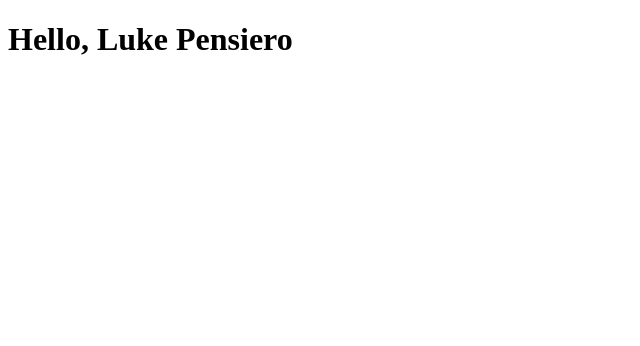
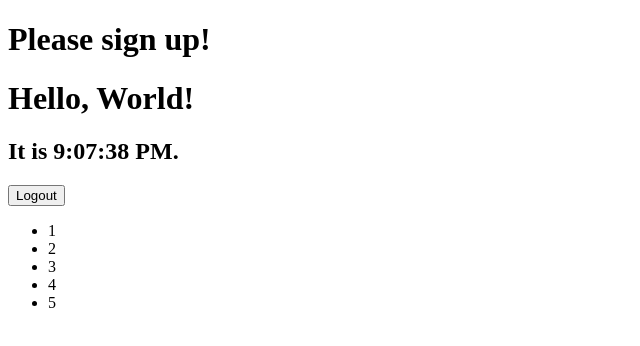
Before and after one commit to VonCrab/VonCrab.github.io, a React app: page / in a window 1280 px wide. Shown: the whole page, without its empty margins (0-640 px from the left). Built offline with nearby package versions, Linux system fonts and the light colour scheme.

Commit message:
more react

```diff
--- a/index.html
+++ b/index.html
@@ -10,5 +10,5 @@
 <body>
  <div id="app"></div>
 </body>
-<script src="./dist/bundle.js"></script>
+<script src="./dist/app.bundle.js"></script>
 </html>
--- a/package.json
+++ b/package.json
@@ -16,6 +16,7 @@
     "babel-loader": "^7.1.2",
     "babel-preset-env": "^1.6.1",
     "babel-preset-react": "^6.24.1",
+    "clean-webpack-plugin": "^0.1.17",
     "webpack": "^3.8.1"
   },
   "scripts": {
--- /dev/null
+++ b/src/lists.js
@@ -0,0 +1,22 @@
+import React from 'react'
+
+function ListItem (props) {
+  return (
+    <li>{props.value}</li>
+  )
+}
+
+function NumberList (props) {
+  const numbers = props.numbers
+  const listItems = numbers.map((number) =>
+    <ListItem key={numbers.toString()}
+      value={number} />
+  )
+  return (
+    <ul>{listItems}</ul>
+  )
+}
+
+export {
+  NumberList
+}
--- a/src/main.js
+++ b/src/main.js
@@ -1,22 +1,131 @@
 import React from 'react'
 import ReactDOM from 'react-dom'
 
-function formatName (user) {
-  return `${user.firstName} ${user.lastName}`
+import { NumberList } from './lists.js'
+
+class Clock extends React.Component {
+  constructor (props) {
+    super(props)
+    this.state = {date: new Date()}
+  }
+
+  componentDidMount () {
+    this.timerID = setInterval(
+      () => this.tick(),
+      1000
+    )
+  }
+
+  componentWillUnmount () {
+    clearInterval(this.timerID)
+  }
+
+  tick () {
+    this.setState({
+      date: new Date()
+    })
+  }
+
+  render () {
+    return (
+      <div>
+        <h1>Hello, World!</h1>
+        <h2>It is {this.state.date.toLocaleTimeString()}.</h2>
+      </div>
+    )
+  }
 }
 
-const user = {
-  firstName: 'Luke',
-  lastName: 'Pensiero'
+function UserGreeting (props) {
+  return <h1>Welcome back!</h1>
 }
 
-const element = (
-  <h1>
-    Hello, {formatName(user)}
-  </h1>
-)
+function GuestGreeting (props) {
+  return <h1>Please sign up!</h1>
+}
+
+function Greeting (props) {
+  const isLoggedIn = props.isLoggedIn
+  if (isLoggedIn) {
+    return <UserGreeting />
+  } else {
+    return <GuestGreeting />
+  }
+}
+
+function LoginButton (props) {
+  return (
+    <button onClick={props.onClick}>
+      Login
+    </button>
+  )
+}
+
+function LogoutButton (props) {
+  return (
+    <button onClick={props.onClick}>
+      Logout
+    </button>
+  )
+}
+
+function Mailbox (props) {
+  const unreadMessages = props.unreadMessages
+  return (
+    <div>
+      <h1>Hello!</h1>
+      {unreadMessages.length > 0 &&
+        <h2>
+          You have {unreadMessages.length} unread message{unreadMessages.length > 1 ? 's' : ''}
+        </h2>
+      }
+    </div>
+  )
+}
+
+class LoginControl extends React.Component {
+  constructor (props) {
+    super(props)
+    this.handleLoginClick = this.handleLoginClick.bind(this)
+    this.handleLogoutClick = this.handleLogoutClick.bind(this)
+    this.state = {isLoggedIn: false}
+  }
+
+  handleLoginClick () {
+    this.setState({isLoggedIn: true})
+  }
+
+  handleLogoutClick () {
+    this.setState({isLoggedIn: false})
+  }
+
+  render () {
+    const isLoggedIn = this.state.isLoggedIn
+    let button = null
+    if (isLoggedIn) {
+      button = <LoginButton onClick={this.handleLogoutClick} />
+    } else {
+      button = <LogoutButton onClick={this.handleLoginClick} />
+    }
+
+    return (
+      <div>
+        <Greeting isLoggedIn={isLoggedIn} />
+        <Clock />
+        {button}
+      </div>
+    )
+  }
+}
+
+const numbers = [1, 2, 3, 4, 5]
 
 ReactDOM.render(
-  element,
+  (
+    <div>
+      <LoginControl />
+      <NumberList numbers={numbers} />
+    </div>
+  ),
   document.getElementById('app')
 )
--- a/webpack.config.js
+++ b/webpack.config.js
@@ -1,7 +1,14 @@
 const path = require('path')
+const CleanWebpackPlugin = require('clean-webpack-plugin')
 
 module.exports = {
-  entry: './src/main.js',
+  entry: {
+    app: './src/main.js',
+    lists: './src/lists.js'
+  },
+  plugins: [
+    new CleanWebpackPlugin(['dist'])
+  ],
   module: {
     rules: [
       {
@@ -17,7 +24,7 @@ module.exports = {
     ]
   },
   output: {
-    filename: 'bundle.js',
+    filename: '[name].bundle.js',
     path: path.resolve(__dirname, 'dist')
   }
 }
```
Also changed, not shown: src/forms.js (added, +11 -0 lines), dist/app.bundle.js, dist/lists.bundle.js (added), 1 other file.
